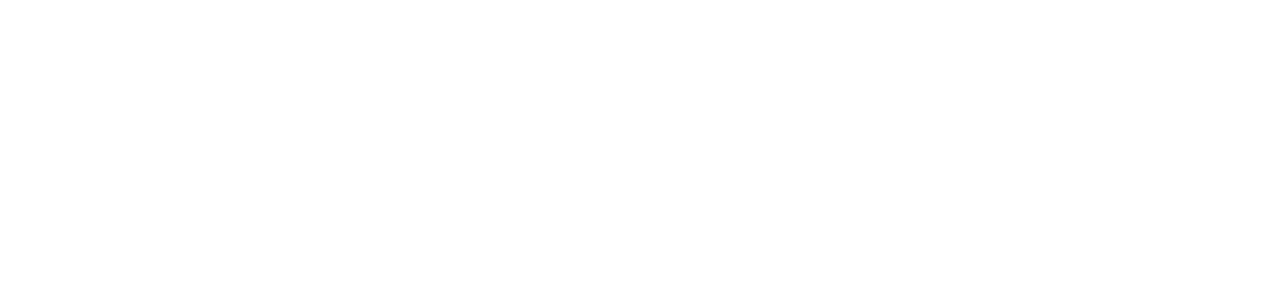
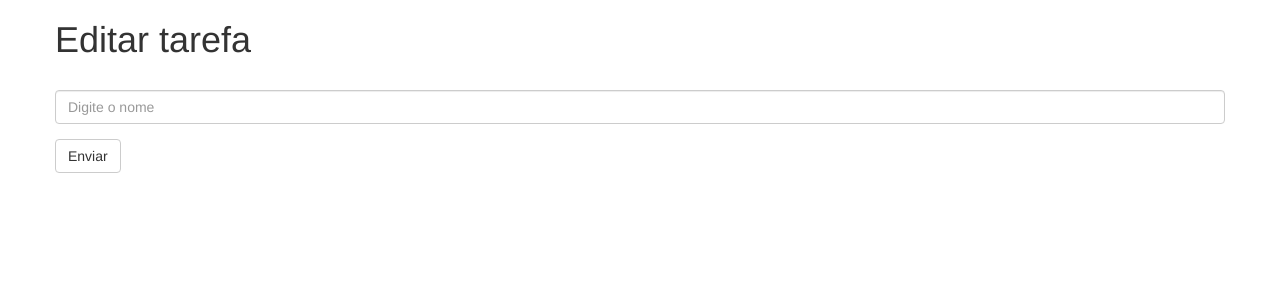
Before and after one commit to rafaellbarros/angular6-componentes-servicos, an Angular app: page /tasks/new in a window 1280 px wide. Before the commit this address led to /. Shown: the top 300 px of the page. Built offline with nearby package versions, Linux system fonts and the light colour scheme.

Commit message:
Criando novas tarefas

```diff
--- a/src/app/app-routing.module.ts
+++ b/src/app/app-routing.module.ts
@@ -2,10 +2,12 @@
 import { TaskListComponent } from './task-list/task-list.component';
 import { NgModule } from '@angular/core';
 import { RouterModule, Routes } from '@angular/router';
+import { TaskNewComponent } from './task-new/task-new.component';
 
 const routes: Routes = [
   { path: '', redirectTo: '/tasks/list', pathMatch: 'full'},
   { path: 'tasks/list', component: TaskListComponent },
+  { path: 'tasks/new', component: TaskNewComponent },
   { path: 'tasks/:id/edit', component: TaskEditComponent }
 ];
 
--- a/src/app/app.module.ts
+++ b/src/app/app.module.ts
@@ -7,13 +7,15 @@
 import { TaskListComponent } from './task-list/task-list.component';
 import { AppRoutingModule } from './app-routing.module';
 import { TaskService } from './task.service';
+import { TaskNewComponent } from './task-new/task-new.component';
 
 
 @NgModule({
   declarations: [
     AppComponent,
     TaskEditComponent,
-    TaskListComponent
+    TaskListComponent,
+    TaskNewComponent
   ],
   imports: [
     BrowserModule, FormsModule, AppRoutingModule
--- a/src/app/task-list/task-list.component.html
+++ b/src/app/task-list/task-list.component.html
@@ -1,6 +1,9 @@
 <div class="container">
   <div class="row">
     <h2>{{title}}</h2>
+    <p>
+      <a routerLink="/tasks/new" class="btn btn-default">Nova tarefa</a>
+    </p>
     <table class="table table-bordered">
       <thead>
         <tr>
--- /dev/null
+++ b/src/app/task-new/task-new.component.html
@@ -0,0 +1,14 @@
+<div class="container">
+  <div class="row">
+
+    <h1>Editar tarefa</h1>
+    <form name="form">
+      <div class="form-group">
+        <label for="name"></label>
+        <input type="text" id="name" name="name" class="form-control" placeholder="Digite o nome" [(ngModel)]="task.name" />
+      </div>
+      <button type="button" class="btn btn-default" (click)="submit()">Enviar</button>
+    </form>
+
+  </div>
+</div>
--- /dev/null
+++ b/src/app/task-new/task-new.component.ts
@@ -0,0 +1,31 @@
+import { Component, OnInit } from '@angular/core';
+import { TaskService } from '../task.service';
+import {  Router } from '@angular/router';
+import { Task } from '../task/task.model';
+
+@Component({
+  selector: 'app-task-new',
+  templateUrl: './task-new.component.html',
+  styleUrls: ['./task-new.component.css']
+})
+export class TaskNewComponent implements OnInit {
+
+  task: Task = {
+    id: 0,
+    name: ''
+  };
+
+  constructor(
+    private taskService: TaskService,
+    private router: Router
+  ) { }
+
+  ngOnInit() {
+  }
+
+  public submit() {
+    this.taskService.createTask(this.task);
+    this.router.navigate(['tasks', 'list']);
+  }
+
+}
--- a/src/app/task.service.ts
+++ b/src/app/task.service.ts
@@ -30,4 +30,9 @@
     const array = this.getTasks().filter(item => item.id === id);
       return array.length ? array[0] : null;
   }
+
+  createTask(task: Task) {
+    task.id = this.getTasks().length + 1;
+    this.getTasks().push(task);
+  }
 }
```
Also changed, not shown: src/app/task-new/task-new.component.css (added).
